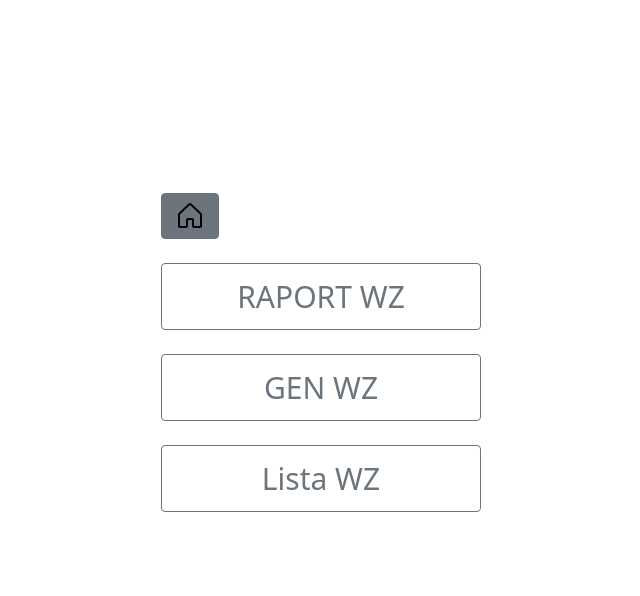
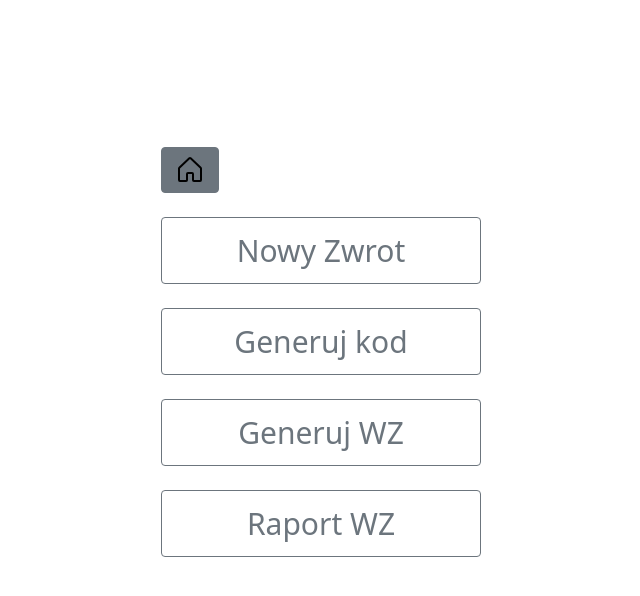
Before and after one commit to MrYuriy/zwroty_stock, a Django app: page /wz-menagment/ in a window 1280 px wide. Shown: the top 596 px of the page, without its empty margins (319-959 px from the left). Run offline with Django 5.2, Linux system fonts and the light colour scheme; the visitor is signed in with stand-in values (Sample User, id 1); some libraries are stand-ins or nearby versions.

Commit message:
Add new structure

```diff
--- a/templates/index.html
+++ b/templates/index.html
@@ -5,14 +5,10 @@
 {% block content %}
 
 {%if request.user.role == 'leader' or request.user.role == 'admin' or request.user.is_superuser %}
-    <a class="btn btn-outline-secondary d-flex align-items-center justify-content-center"
-    role="button" href="{% url 'zwroty:create_return_order' %}"
-    style="font-size: 30px; padding: 10px;">Nowy Zwrot</a>
-    <br>
 
     <a class="btn btn-outline-secondary d-flex align-items-center justify-content-center"
     role="button" href="{% url 'zwroty:wz_menagment' %}"
-    style="font-size: 30px; padding: 10px;">WZ Menagment</a><br>
+    style="font-size: 30px; padding: 10px;">Administracja</a><br>
 
 {%endif%}
 
--- a/templates/zwroty/wz_menagment.html
+++ b/templates/zwroty/wz_menagment.html
@@ -12,16 +12,21 @@
 
 {% block content %}
 <a class="btn btn-outline-secondary d-flex align-items-center justify-content-center"
+role="button" href="{% url 'zwroty:create_return_order' %}"
+style="font-size: 30px; padding: 10px;">Nowy Zwrot</a>
+<br>
+
+<a class="btn btn-outline-secondary d-flex align-items-center justify-content-center"
     role="button" href="{% url 'zwroty:report_wz' %}"
-    style="font-size: 30px; padding: 10px;">RAPORT WZ </a><br>
+    style="font-size: 30px; padding: 10px;">Generuj kod </a><br>
 
 <a class="btn btn-outline-secondary d-flex align-items-center justify-content-center"
     role="button" href="{% url 'zwroty:wz_order_lis' %}?format=json"
-    style="font-size: 30px; padding: 10px;" target="_blank">GEN WZ </a><br>
+    style="font-size: 30px; padding: 10px;" target="_blank">Generuj WZ </a><br>
 
 <a class="btn btn-outline-secondary d-flex align-items-center justify-content-center"
     role="button" href="{% url 'zwroty:order_filter_page' %}"
-    style="font-size: 30px; padding: 10px;">Lista WZ </a><br>
+    style="font-size: 30px; padding: 10px;">Raport WZ </a><br>
 <br>
 <br>
 {% endblock %}
```
